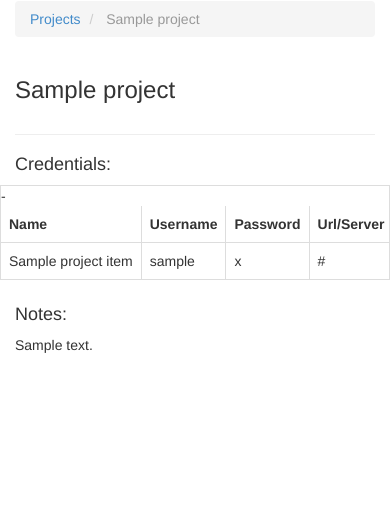
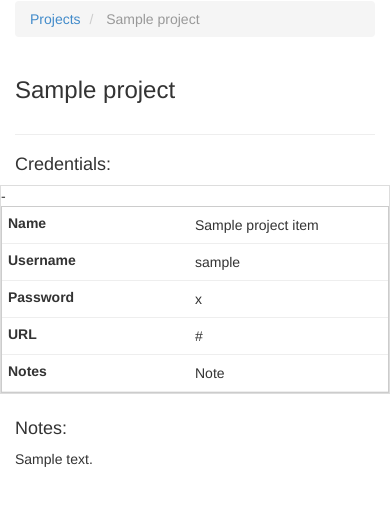
Before and after one commit to sean-ad/creds, a CakePHP app: the page made by app/View/Projects/view.ctp in a window 390 px wide. Shown: the part 54-560 px from the top of the page. Run offline with PHP 8.4 and a stand-in for CakePHP, Linux system fonts and the light colour scheme; the template is opened without the code that fills it: most values are stand-ins (such as "Sample title", 1, 10 or a date in 2020); data that the repository does not hold is empty; some libraries are stand-ins or nearby versions.

Commit message:
Trying no-more-tables hack for mobile

```diff
--- a/app/View/Projects/view.ctp
+++ b/app/View/Projects/view.ctp
@@ -28,16 +28,108 @@ echo $this->element('breadcrumb',array('links' => $breadcrumb));
 
 <div class="related">
 	<h4><?php echo __('Credentials:'); ?></h4>
+
 	<?php if (!empty($project['ProjectItem'])): ?>
 	<div class='row'>
-		<div class="col-12 table-responsive">
+
+
+
+<style>
+@media only screen and (max-width: 800px) {
+
+  /* Force table to not be like tables anymore */
+  #no-more-tables table,
+  #no-more-tables thead,
+  #no-more-tables tbody,
+  #no-more-tables th,
+  #no-more-tables td,
+  #no-more-tables tr {
+    display: block;
+  }
+
+  /* Hide table headers (but not display: none;, for accessibility) */
+  #no-more-tables thead tr {
+    position: absolute;
+    top: -9999px;
+    left: -9999px;
+  }
+
+  #no-more-tables tr { border: 1px solid #ccc; }
+
+  #no-more-tables td {
+    /* Behave  like a "row" */
+    border: none;
+    border-bottom: 1px solid #eee;
+    position: relative;
+    padding-left: 50%;
+    white-space: normal;
+    text-align:left;
+  }
+
+  #no-more-tables td:before {
+    /* Now like a table header */
+    position: absolute;
+    /* Top/left values mimic padding */
+    top: 6px;
+    left: 6px;
+    width: 45%;
+    padding-right: 10px;
+    white-space: nowrap;
+    text-align:left;
+    font-weight: bold;
+  }
+
+  /*
+  Label the data
+  */
+  #no-more-tables td:before { content: attr(data-title); }
+}
+</style>
+<!--
+<div id="no-more-tables">
+<table>
+  <thead>
+    <tr>
+      <th>Code</th>
+      <th>Company</th>
+      <th class="numeric">Price</th>
+      <th class="numeric">Change</th>
+      <th class="numeric">Change %</th>
+      <th class="numeric">Open</th>
+      <th class="numeric">High</th>
+      <th class="numeric">Low</th>
+      <th class="numeric">Volume</th>
+    </tr>
+  </thead>
+  <tbody>
+    <tr>
+      <td data-title="Code">AAC</td>
+      <td data-title="Company">AUSTRALIAN AGRICULTURAL COMPANY LIMITED.</td>
+      <td data-title="Price" class="numeric">$1.38</td>
+      <td data-title="Change" class="numeric">-0.01</td>
+      <td data-title="Change %" class="numeric">-0.36%</td>
+      <td data-title="Open" class="numeric">$1.39</td>
+      <td data-title="High" class="numeric">$1.39</td>
+      <td data-title="Low" class="numeric">$1.38</td>
+      <td data-title="Volume" class="numeric">9,395</td>
+    </tr>
+  </tbody>
+</table>
+</div>
+-->
+
+
+		<div class="col-12 table-responsive" id="no-more-tables">
 			<table class='table table-bordered'>-
-      <!--  We need aun unstyled table for now
-                  Those classes interfere with our experimental approach to redoing the tables for mobile
-                          Technique described here:  http://css-tricks.com/responsive-data-tables/
-                        There must be a way to do this in Bootstrap for mobile
+      <!--  Bootstrap's table-resposive works nicely, but we need to be able to select a single word
+              from an iPhone, so we need to get rid of tables altogether -
+              Either across the board, or only on mobile.
+              JQuery Mobile has a good approach:  http://view.jquerymobile.com/1.3.1/dist/demos/examples/tables/movie-list.html
+              ... or this one  http://elvery.net/demo/responsive-tables/#
+              ... see No More Tables (tested above, with data-title element in the TD)
+              ... and possibly Flip Scroll
                 -->
-                    <!--<table>-->
+                    <!-- <table> -->
 				<thead><tr>
 					<th><?php echo __('Name'); ?></th>
 					<th><?php echo __('Username'); ?></th>
@@ -52,13 +144,13 @@ echo $this->element('breadcrumb',array('links' => $breadcrumb));
                           <tbody>
 				<?php foreach ($project['ProjectItem'] as $projectItem): ?>
 					<tr>
-						<td><?php echo $projectItem['name']; ?></td>
-						<td><?php echo $projectItem['username']; ?></td>
-						<td><?php echo $projectItem['password']; ?></td>
-						<td><?php echo $projectItem['url']; ?></td>
-						<td><?php if (!empty($projectItem['notes'])): ?><?php echo $this->Html->link(__('Note'), array('controller' => 'project_items', 'action' => 'view', $projectItem['id'])); ?><?php endif; ?></td>
+						<td data-title="Name"><?php echo $projectItem['name']; ?></td>
+						<td data-title="Username"><?php echo $projectItem['username']; ?></td>
+						<td data-title="Password"><?php echo $projectItem['password']; ?></td>
+						<td data-title="URL"><?php echo $projectItem['url']; ?></td>
+						<td data-title="Notes"<?php if (!empty($projectItem['notes'])): ?><?php echo $this->Html->link(__('Note'), array('controller' => 'project_items', 'action' => 'view', $projectItem['id'])); ?><?php endif; ?></td>
 						<?php if (AuthComponent::user('role') == 'admin') {?>
-							<td class="actions">
+							<td data-title="Actions" class="actions">
 								<?php //echo $this->Html->link(__('Details'), array('controller' => 'project_items', 'action' => 'view', $projectItem['id'])); ?>
 								<?php echo $this->Html->link(__('Edit'), array('controller' => 'project_items', 'action' => 'edit', $projectItem['id'])); ?>
 								<?php //echo $this->Form->postLink(__('Delete'), array('controller' => 'project_items', 'action' => 'delete', $projectItem['id']), null, __('Are you sure you want to delete # %s?', $projectItem['id'])); ?>
```
